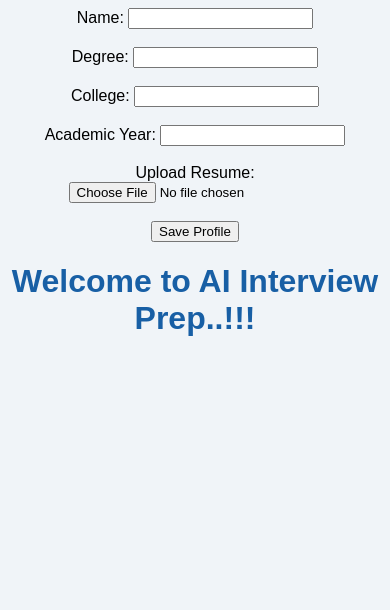
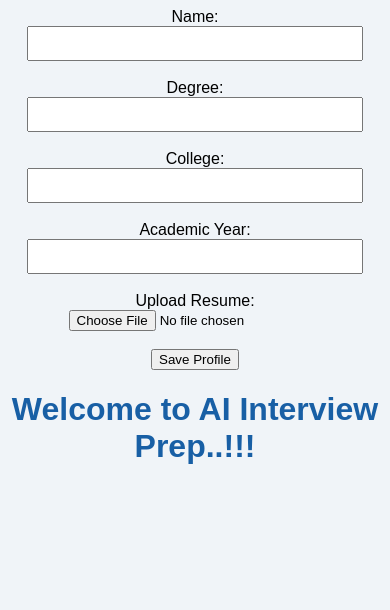
Before and after one commit to nish-coder04/AI--interview--coach, a Flask app: page / in a window 390 px wide. Shown: the top 610 px of the page. Run offline with Flask 3, Linux system fonts and the light colour scheme.

Commit message:
Day 13 - Responsive fixes added for index and company pages

```diff
--- a/templates/index.html
+++ b/templates/index.html
@@ -33,6 +33,23 @@
             text-decoration: none;
             font-size: 13px;
         }
+
+        form {
+            max-width: 400px;
+            margin: 0 auto;
+        }
+
+        input[type="text"] {
+            width: 100%;
+            padding: 8px;
+            box-sizing: border-box;
+        }
+
+        @media (max-width: 600px) {
+            form {
+                max-width: 90%;
+            }
+        }
     </style>
 </head>
 
```
Also changed, not shown: templates/company.html (+10 -1 lines), database.db.
